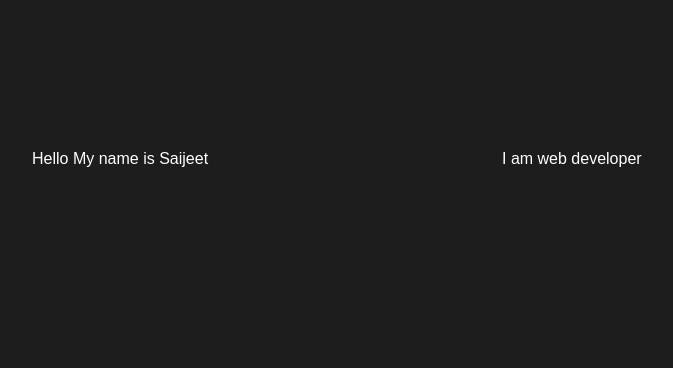
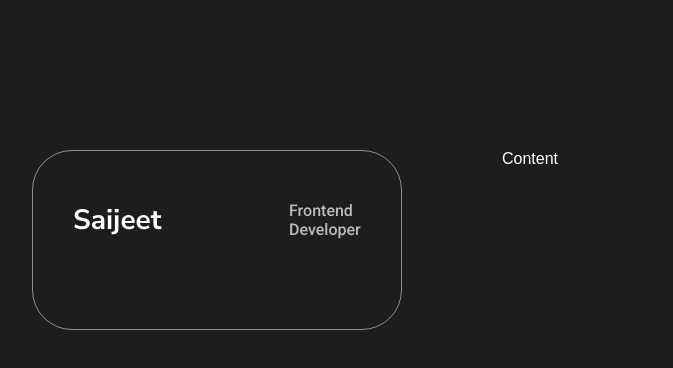
Before and after one commit to Saijeet7/react-portfolio, a React (Vite) app: page / in a window 1280 px wide. Shown: the top 368 px of the page, without its empty margins (23-696 px from the left). Built offline with nearby package versions, Linux system fonts and the light colour scheme.

Commit message:
Complete : minor changes

```diff
--- a/src/App.jsx
+++ b/src/App.jsx
@@ -1,12 +1,10 @@
 import { useState } from "react";
-import Card from "./components/card/Card";
+import Home from "./pages/Home";
 
 function App() {
-  const [count, setCount] = useState(0);
-
   return (
     <>
-    <Card/>
+      <Home />
     </>
   );
 }
--- a/src/components/card/Card.jsx
+++ /dev/null
@@ -1,11 +0,0 @@
-import React from 'react'
-import styled from 'styled-components'
-import HomeContainer from '../../layout/HomeContainer'
-
-const Card = () => {
-  return (
-    <HomeContainer><div>Hello My name is Saijeet</div><div>I am web developer</div></HomeContainer>
-  )
-}
-
-export default Card
--- /dev/null
+++ b/src/components/card/Card.styles.js
@@ -0,0 +1,39 @@
+import styled from "styled-components";
+
+export const CardWrapper = styled.div`
+  padding: 50px 40px 60px 40px;
+  border-radius: 40px;
+  border: 1px solid rgba(255, 255, 255, 0.5);
+`;
+
+export const CardTopWrap = styled.div`
+  display: flex;
+  flex-wrap: wrap;
+  align-items: center;
+  justify-content: space-between;
+  margin-bottom: 30px;
+  color: rgba(255, 255, 255, 0.7);
+  font-family: "Roboto", sans-serif;
+  font-size: 16px;
+  font-weight: 500;
+  p {
+    max-width: 72px;
+  }
+`;
+
+export const CardTitle = styled.h1`
+  font-family: "Nunito Sans", sans-serif;
+  font-size: clamp(1.75rem, 2vw, 2.5rem);
+  color: #ffffff;
+  font-weight: 700;
+`;
+
+export const CardMedia = styled.figure`
+  width: 100%;
+  height: 100%;
+  img {
+    width: 100%;
+    height: auto;
+    border-radius: 40px;
+  }
+`;
--- /dev/null
+++ b/src/components/card/CardTop.jsx
@@ -0,0 +1,15 @@
+import React from "react";
+import { CardTopWrap, CardTitle } from "./Card.styles";
+
+const CardTop = () => {
+  return (
+    <>
+      <CardTopWrap>
+        <CardTitle>Saijeet</CardTitle>
+        <p>Frontend Developer</p>
+      </CardTopWrap>
+    </>
+  );
+};
+
+export default CardTop;
--- /dev/null
+++ b/src/components/card/index.jsx
@@ -0,0 +1,16 @@
+import React from 'react'
+import { CardWrapper } from './Card.styles'
+import CardTop from './CardTop'
+
+const Card = () => {
+  return (
+    <>
+        <CardWrapper>
+            <CardTop/>
+
+        </CardWrapper>
+    </>
+  )
+}
+
+export default Card
--- /dev/null
+++ b/src/components/content/Content.jsx
@@ -0,0 +1,9 @@
+import React from 'react'
+
+const Content = () => {
+  return (
+    <div>Content</div>
+  )
+}
+
+export default Content
--- /dev/null
+++ b/src/pages/Home.jsx
@@ -0,0 +1,17 @@
+import React from "react";
+import HomeContainer from "../layout/HomeContainer";
+import Card from "../components/card/index";
+import Content from "../components/content/Content";
+
+const Home = () => {
+  return (
+    <>
+      <HomeContainer>
+        <Card />
+        <Content />
+      </HomeContainer>
+    </>
+  );
+};
+
+export default Home;
```
Also changed, not shown: src/components/card/CardImage.jsx (added, +15 -0 lines), src/components/navigation/Navigation.jsx (added, +9 -0 lines), src/assets/images/portfolio.jpg (added).
